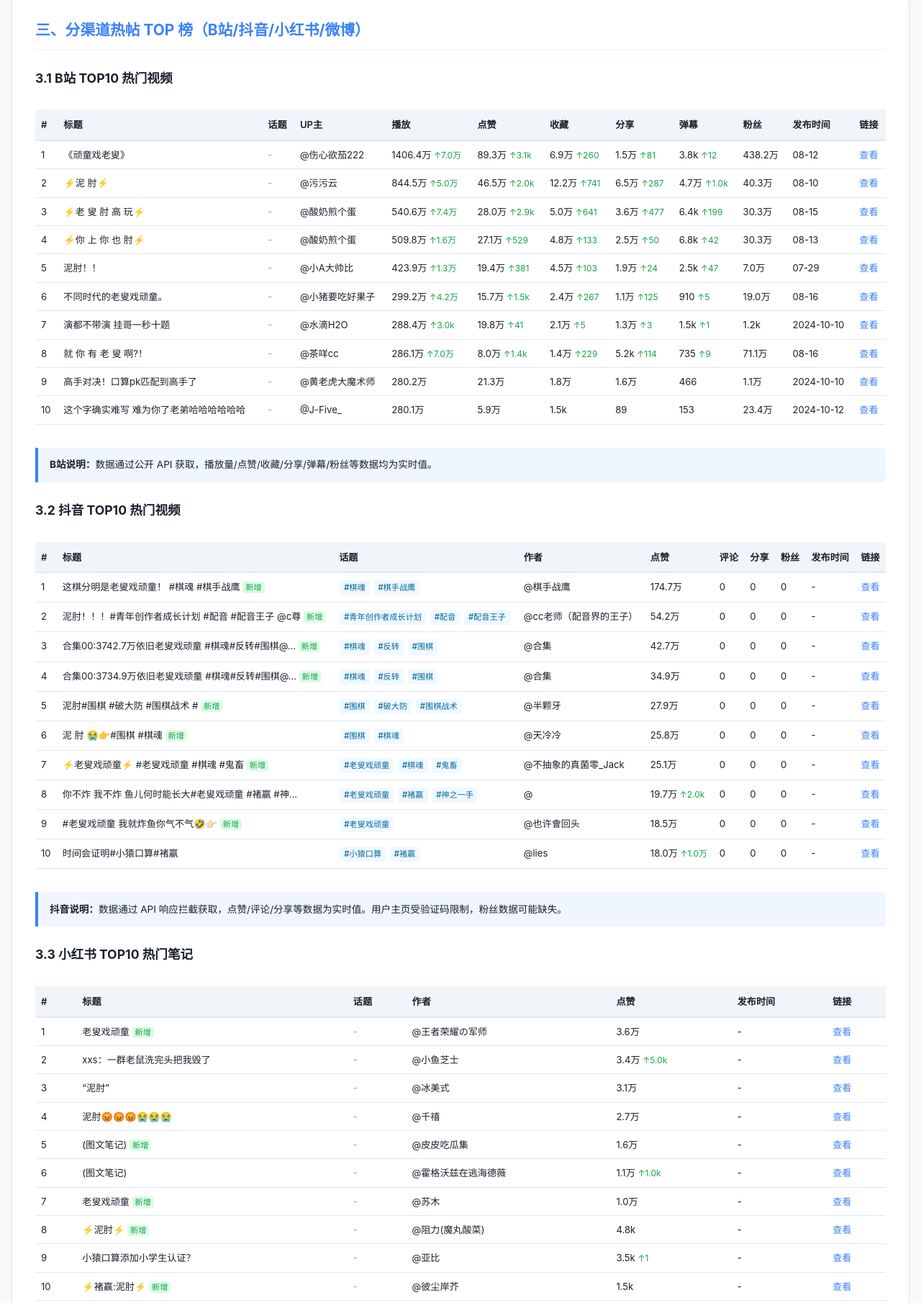
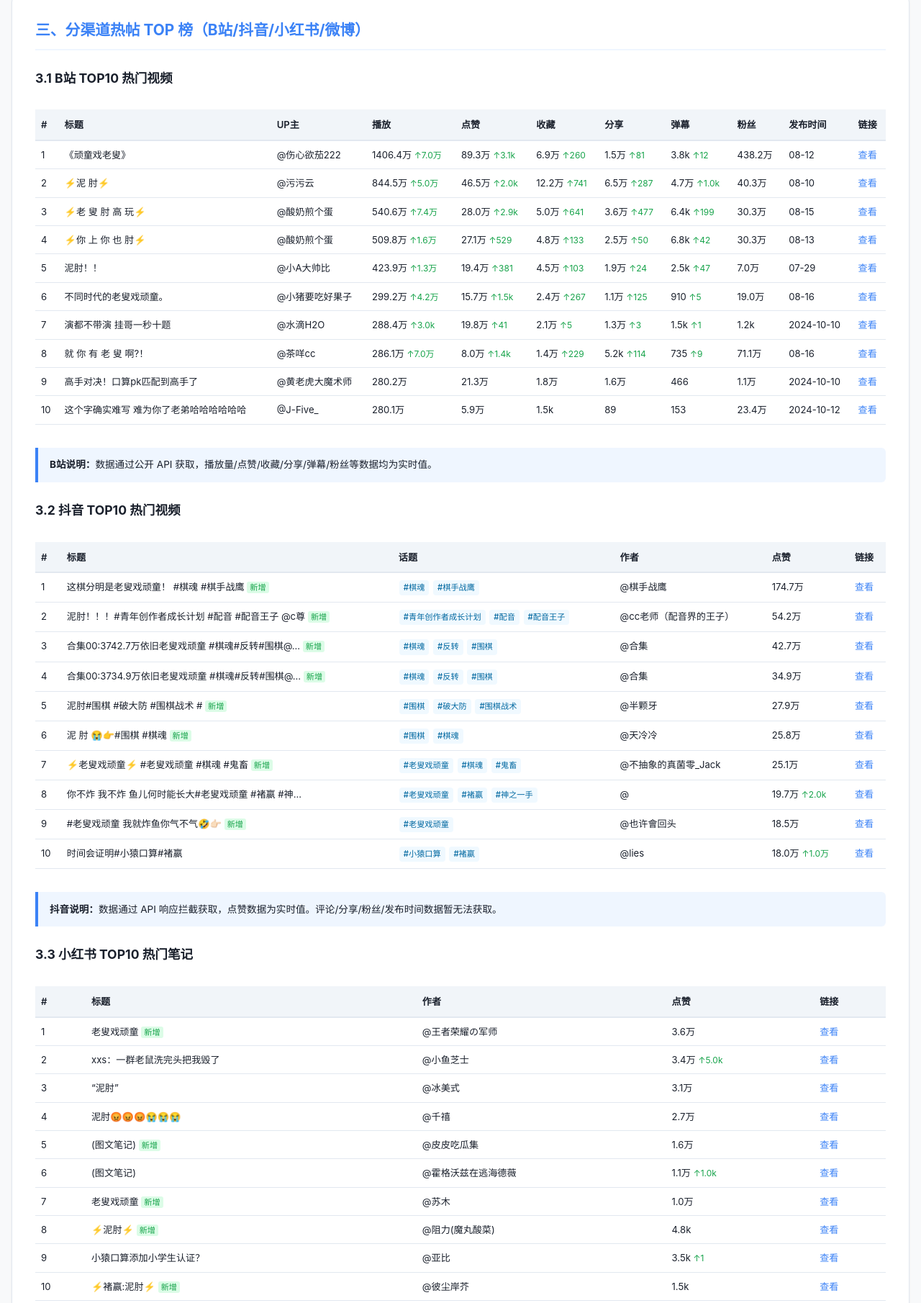
Before and after one commit to truelove123645/baodian-reports, a plain HTML site: page report-2026-08-21-17.html in a window 1280 px wide. Shown: the part 1523-3333 px from the top of the page at 72% size. Drawn offline with Linux system fonts and the light colour scheme.

Commit message:
update: 2026/8/21 17:58:03

```diff
--- a/report-2026-08-21-17.html
+++ b/report-2026-08-21-17.html
@@ -208,12 +208,11 @@
   <h3 id="section-bilibili">3.1 B站 TOP10 热门视频</h3>
   <div class="table-wrapper">
   <table>
-    <thead><tr><th>#</th><th>标题</th><th>话题</th><th>UP主</th><th>播放</th><th>点赞</th><th>收藏</th><th>分享</th><th>弹幕</th><th>粉丝</th><th>发布时间</th><th>链接</th></thead>
+    <thead><tr><th>#</th><th>标题</th><th>UP主</th><th>播放</th><th>点赞</th><th>收藏</th><th>分享</th><th>弹幕</th><th>粉丝</th><th>发布时间</th><th>链接</th></tr></thead>
     <tbody>
       <tr>
         <td>1</td>
         <td title="《顽童戏老叟》">《顽童戏老叟》</td>
-        <td><span style="color:#94a3b8">-</span></td>
         <td>@伤心欲茄222</td>
         <td>1406.4万 <span style="color:#16a34a;font-size:0.75rem;">↑7.0万</span></td>
         <td>89.3万 <span style="color:#16a34a;font-size:0.75rem;">↑3.1k</span></td>
@@ -227,7 +226,6 @@
       <tr>
         <td>2</td>
         <td title="⚡泥 肘⚡">⚡泥 肘⚡</td>
-        <td><span style="color:#94a3b8">-</span></td>
         <td>@污污云</td>
         <td>844.5万 <span style="color:#16a34a;font-size:0.75rem;">↑5.0万</span></td>
         <td>46.5万 <span style="color:#16a34a;font-size:0.75rem;">↑2.0k</span></td>
@@ -241,7 +239,6 @@
       <tr>
         <td>3</td>
         <td title="⚡️老 叟 肘 高 玩⚡️">⚡️老 叟 肘 高 玩⚡️</td>
-        <td><span style="color:#94a3b8">-</span></td>
         <td>@酸奶煎个蛋</td>
         <td>540.6万 <span style="color:#16a34a;font-size:0.75rem;">↑7.4万</span></td>
         <td>28.0万 <span style="color:#16a34a;font-size:0.75rem;">↑2.9k</span></td>
@@ -255,7 +252,6 @@
       <tr>
         <td>4</td>
         <td title="⚡️你 上 你 也 肘⚡️">⚡️你 上 你 也 肘⚡️</td>
-        <td><span style="color:#94a3b8">-</span></td>
         <td>@酸奶煎个蛋</td>
         <td>509.8万 <span style="color:#16a34a;font-size:0.75rem;">↑1.6万</span></td>
         <td>27.1万 <span style="color:#16a34a;font-size:0.75rem;">↑529</span></td>
@@ -269,7 +265,6 @@
       <tr>
         <td>5</td>
         <td title="泥肘！！">泥肘！！</td>
-        <td><span style="color:#94a3b8">-</span></td>
         <td>@小A大帅比</td>
         <td>423.9万 <span style="color:#16a34a;font-size:0.75rem;">↑1.3万</span></td>
         <td>19.4万 <span style="color:#16a34a;font-size:0.75rem;">↑381</span></td>
@@ -283,7 +278,6 @@
       <tr>
         <td>6</td>
         <td title="不同时代的老叟戏顽童。">不同时代的老叟戏顽童。</td>
-        <td><span style="color:#94a3b8">-</span></td>
         <td>@小猪要吃好果子</td>
         <td>299.2万 <span style="color:#16a34a;font-size:0.75rem;">↑4.2万</span></td>
         <td>15.7万 <span style="color:#16a34a;font-size:0.75rem;">↑1.5k</span></td>
@@ -297,7 +291,6 @@
       <tr>
         <td>7</td>
         <td title="演都不带演 挂哥一秒十题">演都不带演 挂哥一秒十题</td>
-        <td><span style="color:#94a3b8">-</span></td>
         <td>@水滴H2O</td>
         <td>288.4万 <span style="color:#16a34a;font-size:0.75rem;">↑3.0k</span></td>
         <td>19.8万 <span style="color:#16a34a;font-size:0.75rem;">↑41</span></td>
@@ -311,7 +304,6 @@
       <tr>
         <td>8</td>
         <td title="就 你 有 老 叟 啊?！">就 你 有 老 叟 啊?！</td>
-        <td><span style="color:#94a3b8">-</span></td>
         <td>@茶咩cc</td>
         <td>286.1万 <span style="color:#16a34a;font-size:0.75rem;">↑7.0万</span></td>
         <td>8.0万 <span style="color:#16a34a;font-size:0.75rem;">↑1.4k</span></td>
@@ -325,7 +317,6 @@
       <tr>
         <td>9</td>
         <td title="高手对决！口算pk匹配到高手了">高手对决！口算pk匹配到高手了</td>
-        <td><span style="color:#94a3b8">-</span></td>
         <td>@黄老虎大魔术师</td>
         <td>280.2万</td>
         <td>21.3万</td>
@@ -339,7 +330,6 @@
       <tr>
         <td>10</td>
         <td title="这个字确实难写 难为你了老弟哈哈哈哈哈哈">这个字确实难写 难为你了老弟哈哈哈哈哈哈</td>
-        <td><span style="color:#94a3b8">-</span></td>
         <td>@J-Five_</td>
         <td>280.1万</td>
         <td>5.9万</td>
@@ -357,7 +347,7 @@
   <h3 id="section-douyin">3.2 抖音 TOP10 热门视频</h3>
   <div class="table-wrapper">
   <table>
-    <thead><tr><th>#</th><th>标题</th><th>话题</th><th>作者</th><th>点赞</th><th>评论</th><th>分享</th><th>粉丝</th><th>发布时间</th><th>链接</th></thead>
+    <thead><tr><th>#</th><th>标题</th><th>话题</th><th>作者</th><th>点赞</th><th>链接</th></tr></thead>
     <tbody>
       <tr>
         <td>1</td>
@@ -365,10 +355,6 @@
         <td><span class="tag tag-topic">#棋魂</span> <span class="tag tag-topic">#棋手战鹰</span></td>
         <td>@棋手战鹰</td>
         <td>174.7万</td>
-        <td>0</td>
-        <td>0</td>
-        <td>0</td>
-        <td>-</td>
         <td><a href="https://www.douyin.com/video/7674985285629473151" target="_blank">查看</a></td>
       </tr>
       <tr>
@@ -377,10 +363,6 @@
         <td><span class="tag tag-topic">#青年创作者成长计划</span> <span class="tag tag-topic">#配音</span> <span class="tag tag-topic">#配音王子</span></td>
         <td>@cc老师（配音界的王子）</td>
         <td>54.2万</td>
-        <td>0</td>
-        <td>0</td>
-        <td>0</td>
-        <td>-</td>
         <td><a href="https://www.douyin.com/video/7669743442478026107" target="_blank">查看</a></td>
       </tr>
       <tr>
@@ -389,10 +371,6 @@
         <td><span class="tag tag-topic">#棋魂</span> <span class="tag tag-topic">#反转</span> <span class="tag tag-topic">#围棋</span></td>
         <td>@合集</td>
         <td>42.7万</td>
-        <td>0</td>
-        <td>0</td>
-        <td>0</td>
-        <td>-</td>
         <td><a href="https://www.douyin.com/video/7674828409491665061" target="_blank">查看</a></td>
       </tr>
       <tr>
@@ -401,10 +379,6 @@
         <td><span class="tag tag-topic">#棋魂</span> <span class="tag tag-topic">#反转</span> <span class="tag tag-topic">#围棋</span></td>
         <td>@合集</td>
         <td>34.9万</td>
-        <td>0</td>
-        <td>0</td>
-        <td>0</td>
-        <td>-</td>
         <td><a href="https://www.douyin.com/video/7671432275629081445" target="_blank">查看</a></td>
       </tr>
       <tr>
@@ -413,10 +387,6 @@
         <td><span class="tag tag-topic">#围棋</span> <span class="tag tag-topic">#破大防</span> <span class="tag tag-topic">#围棋战术</span></td>
         <td>@半颗牙</td>
         <td>27.9万</td>
-        <td>0</td>
-        <td>0</td>
-        <td>0</td>
-        <td>-</td>
         <td><a href="https://www.douyin.com/video/7674117100743015018" target="_blank">查看</a></td>
       </tr>
       <tr>
@@ -425,10 +395,6 @@
         <td><span class="tag tag-topic">#围棋</span> <span class="tag tag-topic">#棋魂</span></td>
         <td>@天冷冷</td>
         <td>25.8万</td>
-        <td>0</td>
-        <td>0</td>
-        <td>0</td>
-        <td>-</td>
         <td><a href="https://www.douyin.com/video/7674221815317960177" target="_blank">查看</a></td>
       </tr>
       <tr>
@@ -437,10 +403,6 @@
         <td><span class="tag tag-topic">#老叟戏顽童</span> <span class="tag tag-topic">#棋魂</span> <span class="tag tag-topic">#鬼畜</span></td>
         <td>@不抽象的真菌零_Jack</td>
         <td>25.1万</td>
-        <td>0</td>
-        <td>0</td>
-        <td>0</td>
-        <td>-</td>
         <td><a href="https://www.douyin.com/video/7674228451750022443" target="_blank">查看</a></td>
       </tr>
       <tr>
@@ -449,10 +411,6 @@
         <td><span class="tag tag-topic">#老叟戏顽童</span> <span class="tag tag-topic">#褚嬴</span> <span class="tag tag-topic">#神之一手</span></td>
         <td>@</td>
         <td>19.7万 <span style="color:#16a34a;font-size:0.75rem;">↑2.0k</span></td>
-        <td>0</td>
-        <td>0</td>
-        <td>0</td>
-        <td>-</td>
         <td><a href="https://www.douyin.com/video/7675477714682064202" target="_blank">查看</a></td>
       </tr>
       <tr>
@@ -461,10 +419,6 @@
         <td><span class="tag tag-topic">#老叟戏顽童</span></td>
         <td>@也许會回头</td>
         <td>18.5万</td>
-        <td>0</td>
-        <td>0</td>
-        <td>0</td>
-        <td>-</td>
         <td><a href="https://www.douyin.com/video/7674842042174256869" target="_blank">查看</a></td>
       </tr>
       <tr>
@@ -473,115 +427,91 @@
         <td><span class="tag tag-topic">#小猿口算</span> <span class="tag tag-topic">#褚嬴</span></td>
         <td>@lies</td>
         <td>18.0万 <span style="color:#16a34a;font-size:0.75rem;">↑1.0万</span></td>
-        <td>0</td>
-        <td>0</td>
-        <td>0</td>
-        <td>-</td>
         <td><a href="https://www.douyin.com/video/7675575591990778982" target="_blank">查看</a></td>
       </tr></tbody>
   </table>
   </div>
-  <div class="note-info"><strong>抖音说明：</strong>数据通过 API 响应拦截获取，点赞/评论/分享等数据为实时值。用户主页受验证码限制，粉丝数据可能缺失。</div>
+  <div class="note-info"><strong>抖音说明：</strong>数据通过 API 响应拦截获取，点赞数据为实时值。评论/分享/粉丝/发布时间数据暂无法获取。</div>
 
   <h3 id="section-xiaohongshu">3.3 小红书 TOP10 热门笔记</h3>
   <div class="table-wrapper">
   <table>
-    <thead><tr><th>#</th><th>标题</th><th>话题</th><th>作者</th><th>点赞</th><th>发布时间</th><th>链接</th></thead>
+    <thead><tr><th>#</th><th>标题</th><th>作者</th><th>点赞</th><th>链接</th></tr></thead>
     <tbody>
       <tr>
         <td>1</td>
         <td title="老叟戏顽童">老叟戏顽童 <span style="background:#dcfce7;color:#16a34a;padding:1px 4px;border-radius:3px;font-size:0.7rem;">新增</span></td>
-        <td><span style="color:#94a3b8">-</span></td>
         <td>@王者荣耀の军师</td>
         <td>3.6万</td>
-        <td>-</td>
         <td><a href="https://www.xiaohongshu.com/explore/6a7f2a6f000000003301819c" target="_blank">查看</a></td>
       </tr>
       <tr>
         <td>2</td>
         <td title="xxs：一群老鼠洗完头把我毁了">xxs：一群老鼠洗完头把我毁了</td>
-        <td><span style="color:#94a3b8">-</span></td>
         <td>@小鱼芝士</td>
         <td>3.4万 <span style="color:#16a34a;font-size:0.75rem;">↑5.0k</span></td>
-        <td>-</td>
         <td><a href="https://www.xiaohongshu.com/explore/6a86b2f50000000027030599" target="_blank">查看</a></td>
       </tr>
       <tr>
         <td>3</td>
         <td title="“泥肘”">“泥肘”</td>
-        <td><span style="color:#94a3b8">-</span></td>
         <td>@冰美式</td>
         <td>3.1万</td>
-        <td>-</td>
         <td><a href="https://www.xiaohongshu.com/explore/6a73f3ba0000000008013a86" target="_blank">查看</a></td>
       </tr>
       <tr>
         <td>4</td>
         <td title="泥肘😡😡😡😭😭😭">泥肘😡😡😡😭😭😭</td>
-        <td><span style="color:#94a3b8">-</span></td>
         <td>@千禧</td>
         <td>2.7万</td>
-        <td>-</td>
         <td><a href="https://www.xiaohongshu.com/explore/6a8195fe0000000026036543" target="_blank">查看</a></td>
       </tr>
       <tr>
         <td>5</td>
         <td title="">(图文笔记) <span style="background:#dcfce7;color:#16a34a;padding:1px 4px;border-radius:3px;font-size:0.7rem;">新增</span></td>
-        <td><span style="color:#94a3b8">-</span></td>
         <td>@皮皮吃瓜集</td>
         <td>1.6万</td>
-        <td>-</td>
         <td><a href="https://www.xiaohongshu.com/explore/6a86b6b3000000002500684b" target="_blank">查看</a></td>
       </tr>
       <tr>
         <td>6</td>
         <td title="">(图文笔记)</td>
-        <td><span style="color:#94a3b8">-</span></td>
         <td>@霍格沃兹在逃海德薇</td>
         <td>1.1万 <span style="color:#16a34a;font-size:0.75rem;">↑1.0k</span></td>
-        <td>-</td>
         <td><a href="https://www.xiaohongshu.com/explore/6a854ada0000000008012ffe" target="_blank">查看</a></td>
       </tr>
       <tr>
         <td>7</td>
         <td title="老叟戏顽童">老叟戏顽童 <span style="background:#dcfce7;color:#16a34a;padding:1px 4px;border-radius:3px;font-size:0.7rem;">新增</span></td>
-        <td><span style="color:#94a3b8">-</span></td>
         <td>@苏木</td>
         <td>1.0万</td>
-        <td>-</td>
         <td><a href="https://www.xiaohongshu.com/explore/6a83b3f6000000003300c6ab" target="_blank">查看</a></td>
       </tr>
       <tr>
         <td>8</td>
         <td title="⚡️泥肘⚡️">⚡️泥肘⚡️ <span style="background:#dcfce7;color:#16a34a;padding:1px 4px;border-radius:3px;font-size:0.7rem;">新增</span></td>
-        <td><span style="color:#94a3b8">-</span></td>
         <td>@阻力(魔丸酸菜)</td>
         <td>4.8k</td>
-        <td>-</td>
         <td><a href="https://www.xiaohongshu.com/explore/6a7d89080000000035016ba6" target="_blank">查看</a></td>
       </tr>
       <tr>
         <td>9</td>
         <td title="小猿口算添加小学生认证？">小猿口算添加小学生认证？</td>
-        <td><span style="color:#94a3b8">-</span></td>
         <td>@亚比</td>
         <td>3.5k <span style="color:#16a34a;font-size:0.75rem;">↑1</span></td>
-        <td>-</td>
         <td><a href="https://www.xiaohongshu.com/explore/6708d5a6000000002c028f47" target="_blank">查看</a></td>
       </tr>
       <tr>
         <td>10</td>
         <td title="⚡褚赢:泥肘⚡">⚡褚赢:泥肘⚡ <span style="background:#dcfce7;color:#16a34a;padding:1px 4px;border-radius:3px;font-size:0.7rem;">新增</span></td>
-        <td><span style="color:#94a3b8">-</span></td>
         <td>@彼尘岸芥</td>
         <td>1.5k</td>
-        <td>-</td>
         <td><a href="https://www.xiaohongshu.com/explore/6a83239e0000000033009803" target="_blank">查看</a></td>
       </tr></tbody>
   </table>
   </div>
   <div class="note-info">
-    <strong>📱 小红书说明：</strong>小红书 PC 端强制 APP 导流，上表链接需在手机端打开。受 PC 端限制，评论/收藏/转发/粉丝/发布时间数据暂无法获取。
+    <strong>📱 小红书说明：</strong>小红书 PC 端强制 APP 导流，上表链接需在手机端打开。受 PC 端限制，话题/发布时间数据暂无法获取。
   </div>
 
   <h3 id="section-weibo">3.4 微博 TOP5 热门帖子</h3>
```
Also changed, not shown: index.html (+1 -1 lines).
